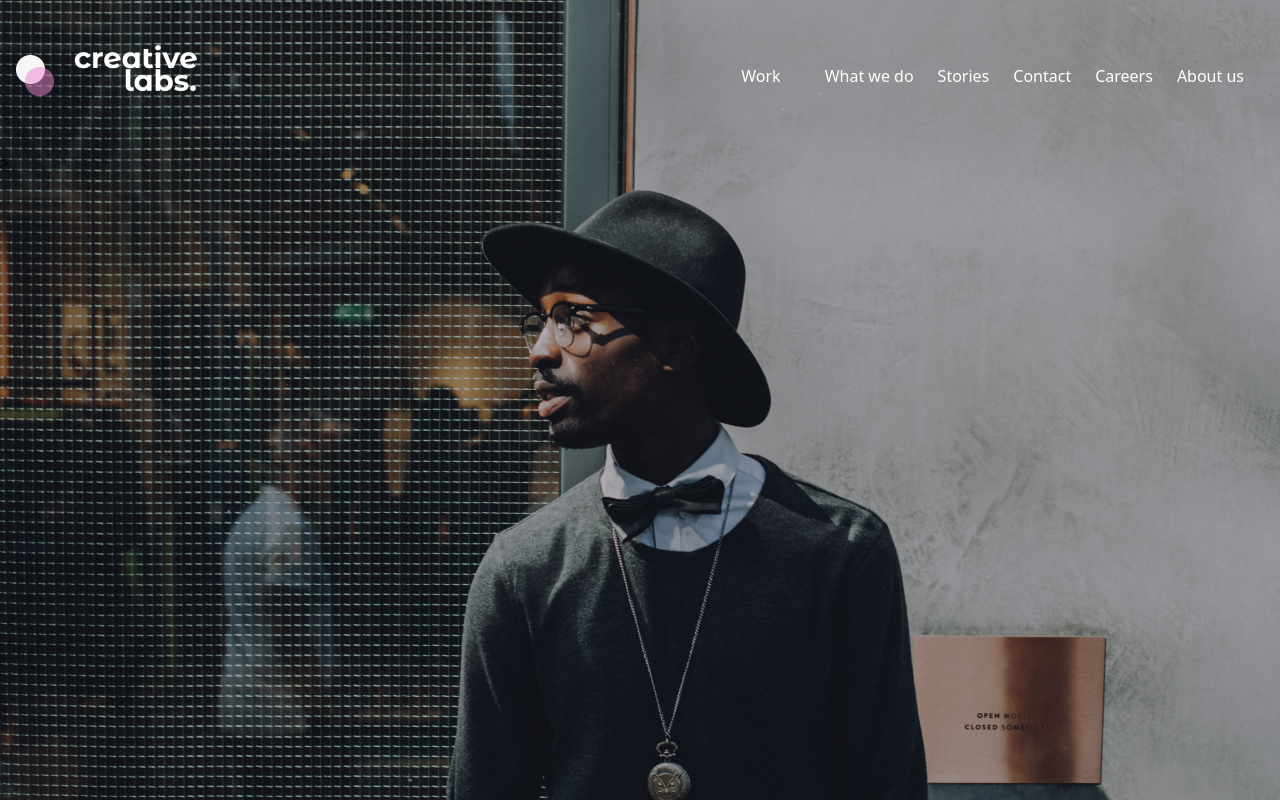
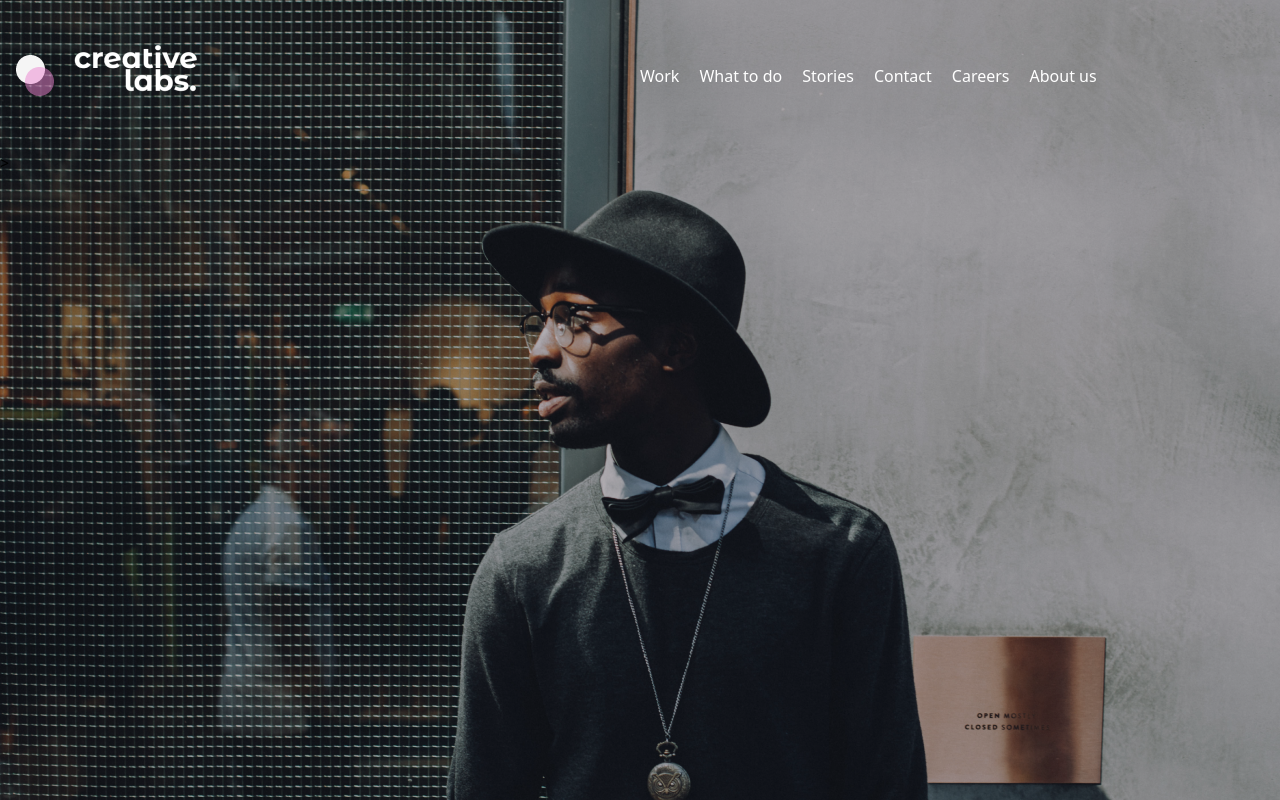
Before and after one commit to aleksandar-stotka/figma-vue, a Nuxt app: page / in a window 1280 px wide. Shown: the top 800 px of the page. Built offline with nearby package versions, Linux system fonts and the light colour scheme.

Commit message:
work-on-header-nav

```diff
--- /dev/null
+++ b/data.js
@@ -0,0 +1,8 @@
+export const navLinks = [
+    { text: 'Work', to: '/' },
+    { text: 'What to do', to: '/what to do' },
+    { text: 'Stories', to: '/stories' },
+    { text: 'Contact', to: '/contact' },
+    { text: 'Careers', to: '/careers' },
+    { text: 'About us', to: '/about us' },
+  ];
--- a/layouts/default.vue
+++ b/layouts/default.vue
@@ -1,62 +1,62 @@
 <template>
   <div class="w-full flex items-center justify-center">
-        <header  >
-            <nav class=" p-4">
+    <header>
+      <nav class="p-4 w-1246">
         <div class="container mx-auto flex justify-between items-center">
           <!-- Logo on the left -->
           <div class="flex items-center space-x-4">
-        <img src="~/assets/images/Group 4.png" alt="Logo" class="h-119 w-150">
-      <img src="~/assets/images/Rectangle 1.png" alt="Logo" class="h-119 w-150">
-
+            <img src="@/assets/images/logo2.png" alt="Logo" />
+            <img src="@/assets/images/logo.png" alt="img" class="h-119 w-150" />
           </div>
 
           <!-- Links on the right -->
-    <div class="space-x-6 p-5 ">
-
-      <a href="#" class=" text-linkColors hover:bg-green-500 p-5  w-78 h-41">Work</a>
-      <a href="#" class=" text-linkColors  w-132 h-41 ">What we do</a>
-      <a href="#" class=" text-linkColors  w-78 h-41">Stories</a>
-      <a href="#" class=" text-linkColors  w-78 h-41">Contact</a>
-      <a href="#" class=" text-linkColors  w-78 h-41">Careers</a>
-      <a href="#" class=" text-linkColors  w-78 h-41">About us</a>
+          <div class="basis-3/6 flex space-x-5">
+            <div v-for="(link, index) in linksSource" :key="index">
+              <a
+                class="text-linkColors w-106 h-41 leading-relaxed"
+                :href="link"
+                target="_blank"
+                >{{ link.text }}</a
+              >
+            </div>
           </div>
         </div>
       </nav>
 
       >
     </header>
-
   </div>
 
-
-    <div >
-        <slot/>
+  <div>
+    <slot />
   </div>
-    <footer>
-        footer
-    </footer>
+  <footer>footer</footer>
 </template>
 
 <script>
+import { navLinks, imageLinks } from "~/data";
+
 export default {
-  setup() {
+  data() {
+    return {
+      linksSource: navLinks,
 
-  }
+      imageSources: imageLinks,
+    };
+  },
 };
 </script>
 
-<style  scoped>
+<style scoped>
 header {
-    background-image: url('~/assets/images/Rectangle 12.png');
+  background-image: url("~/assets/images/Rectangle 12.png");
   background-size: cover;
   background-position: center;
   background-repeat: no-repeat;
-    width: 1426px ;
-    height:919px ;
-
+  width: 1426px;
+  height: 919px;
 }
 .active-link {
   color: red; /* Change the color for active links */
 }
-
 </style>
--- a/nuxt.config.ts
+++ b/nuxt.config.ts
@@ -1,8 +1,10 @@
 // https://nuxt.com/docs/api/configuration/nuxt-config
 export default defineNuxtConfig({
-  devtools: { enabled: true },
   modules: [
     '@nuxtjs/tailwindcss'
-  ]
+  ],
+  alias : {
+    assets: "/<rootDir></assets"
+  }
 
 })
--- a/pages/index.vue
+++ b/pages/index.vue
@@ -9,7 +9,6 @@
 </template>
 
 <script>
-import { ref } from 'vue';
 export default {
    setup() {
 
```
Also changed, not shown: assets/images/logo.png (renamed from assets/images/Rectangle 1.png), assets/images/logo2.png (renamed from assets/images/Group 4.png). Lines whose indentation alone changed are shown as unchanged.
